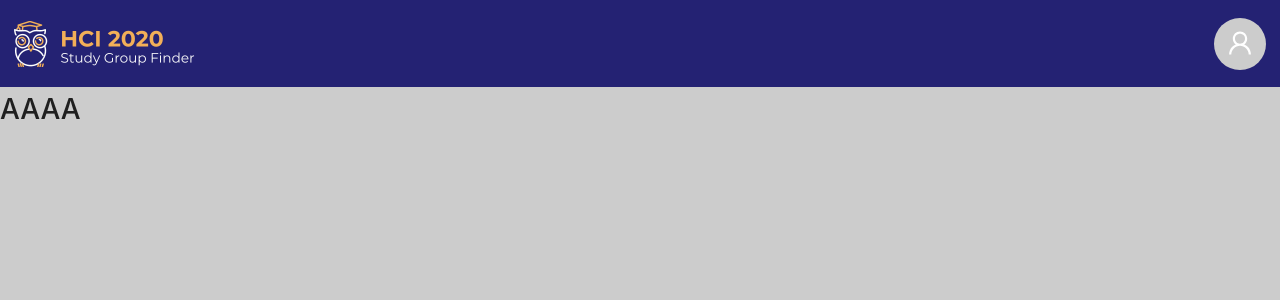
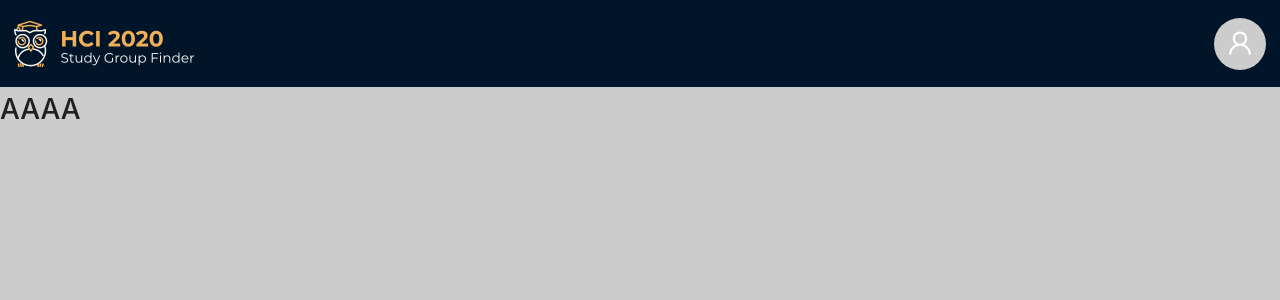
Before and after one commit to theanh226/hci2020, a Next.js app: page / in a window 1280 px wide. Shown: the top 300 px of the page. Built offline with nearby package versions, Linux system fonts and the light colour scheme.

Commit message:
change header color

```diff
--- a/layouts/Header/Header.module.css
+++ b/layouts/Header/Header.module.css
@@ -1,5 +1,5 @@
 .header {
-  background-color: #242273;
+  background-color: #001529;
 }
 .logo {
   padding: 1.5em 0em 1em 1em;
```
